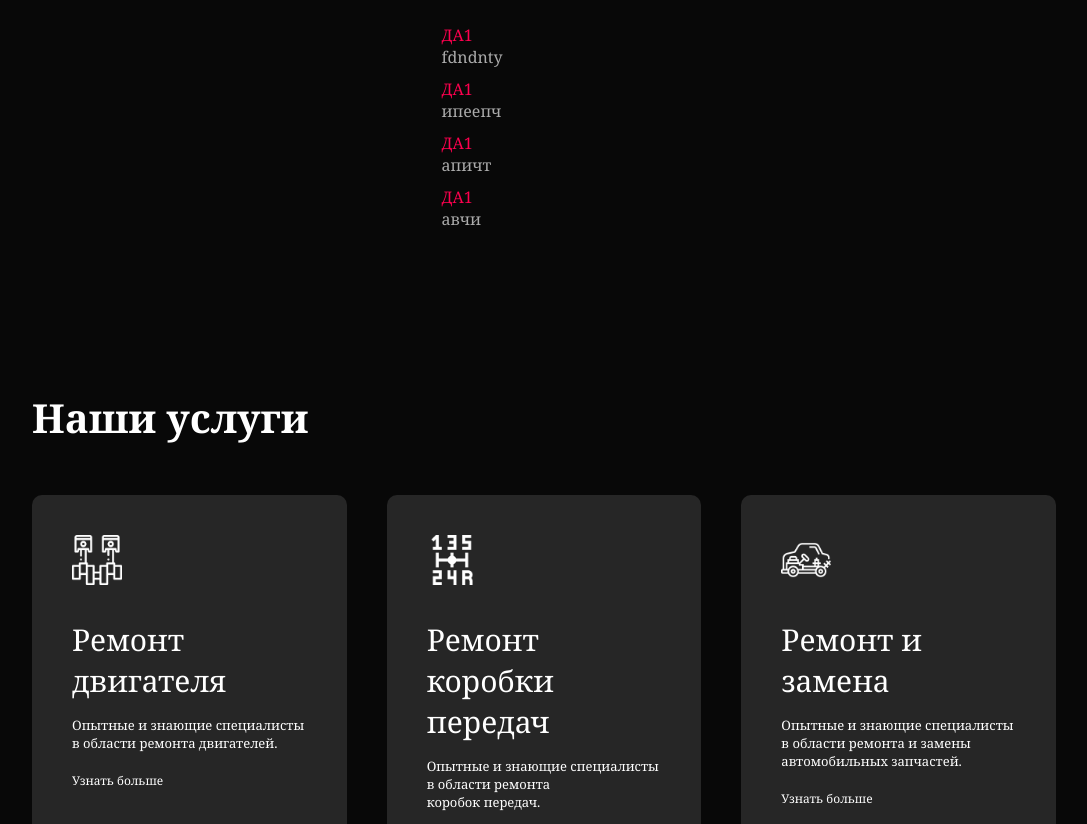
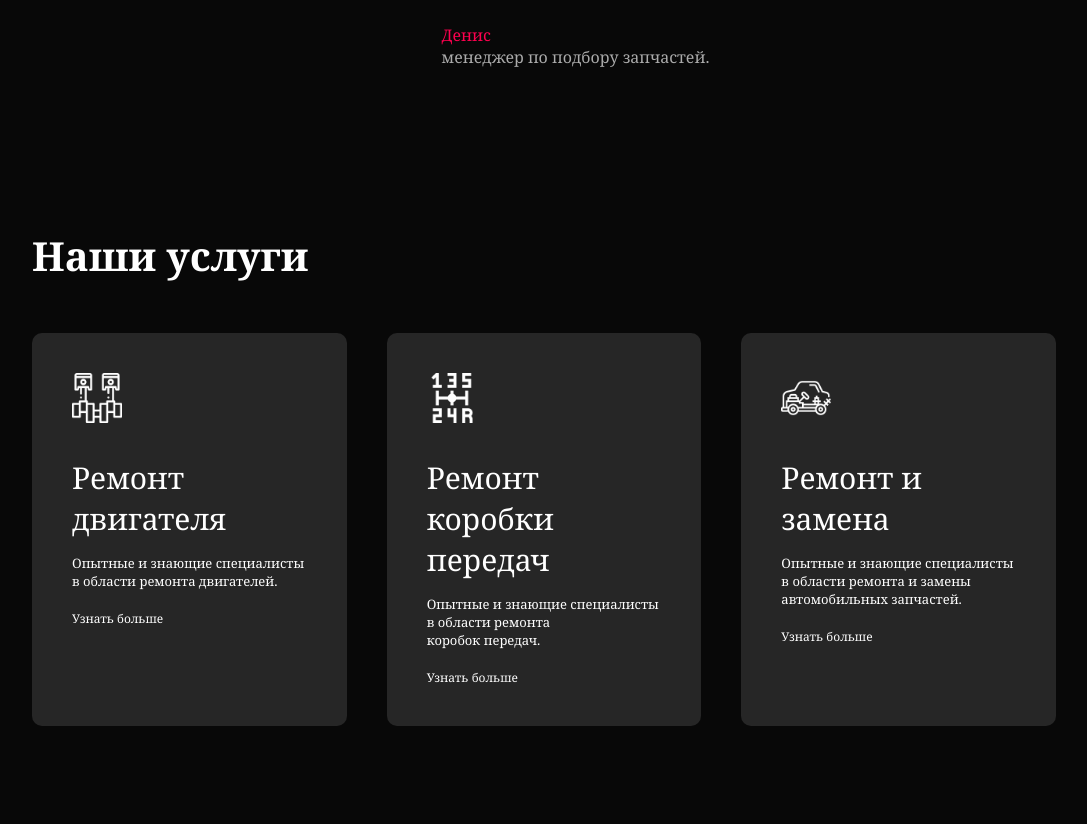
Before and after one commit to aziz0025/carcar, a plain HTML site: page index.html in a window 1280 px wide. Shown: the part 1195-2019 px from the top of the page, without its empty margins (96-1183 px from the left). Drawn offline with Linux system fonts and the light colour scheme.

Commit message:
Add files via upload

```diff
--- a/index.html
+++ b/index.html
@@ -60,34 +60,22 @@
                     </div>
                     <div class="tab-contents active-tab" id="Денис">
                         <ul>
-                            <li><span>ДА1</span><br>fdndnty</li>
-                            <li><span>ДА1</span><br>ипеепч</li>
-                            <li><span>ДА1</span><br>апичт</li>
-                            <li><span>ДА1</span><br>авчи</li>
+                            <li><span>Денис</span><br>менеджер по подбору запчастей.</li>
                         </ul>
                     </div>
                     <div class="tab-contents" id="Сергей">
                         <ul>
-                            <li><span>С2</span><br>fdndnty</li>
-                            <li><span>С2</span><br>ипеепч</li>
-                            <li><span>С2</span><br>апичт</li>
-                            <li><span>С2</span><br>авчи</li>
+                            <li><span>Сергей</span><br>мастер по ремонту КПП.</li>
                         </ul>
                     </div>
                     <div class="tab-contents" id="Андреу">
                         <ul>
-                            <li><span>АН3</span><br>fdndnty</li>
-                            <li><span>АН3</span><br>ипеепч</li>
-                            <li><span>ДН3</span><br>апичт</li>
-                            <li><span>ДН3</span><br>авчи</li>
+                            <li><span>Андрей</span><br>мастер по ремонту ДВС.</li>
                         </ul>
                     </div>
                     <div class="tab-contents" id="Азиз">
                         <ul>
-                            <li><span>Аз4</span><br>fdndnty</li>
-                            <li><span>Аз4</span><br>ипеепч</li>
-                            <li><span>Аз4</span><br>апичт</li>
-                            <li><span>Аз4</span><br>авчи</li>
+                            <li><span>Азиз</span><br>мастер по ремонту ходовой.</li>
                         </ul>
                     </div>
             </div>
```
